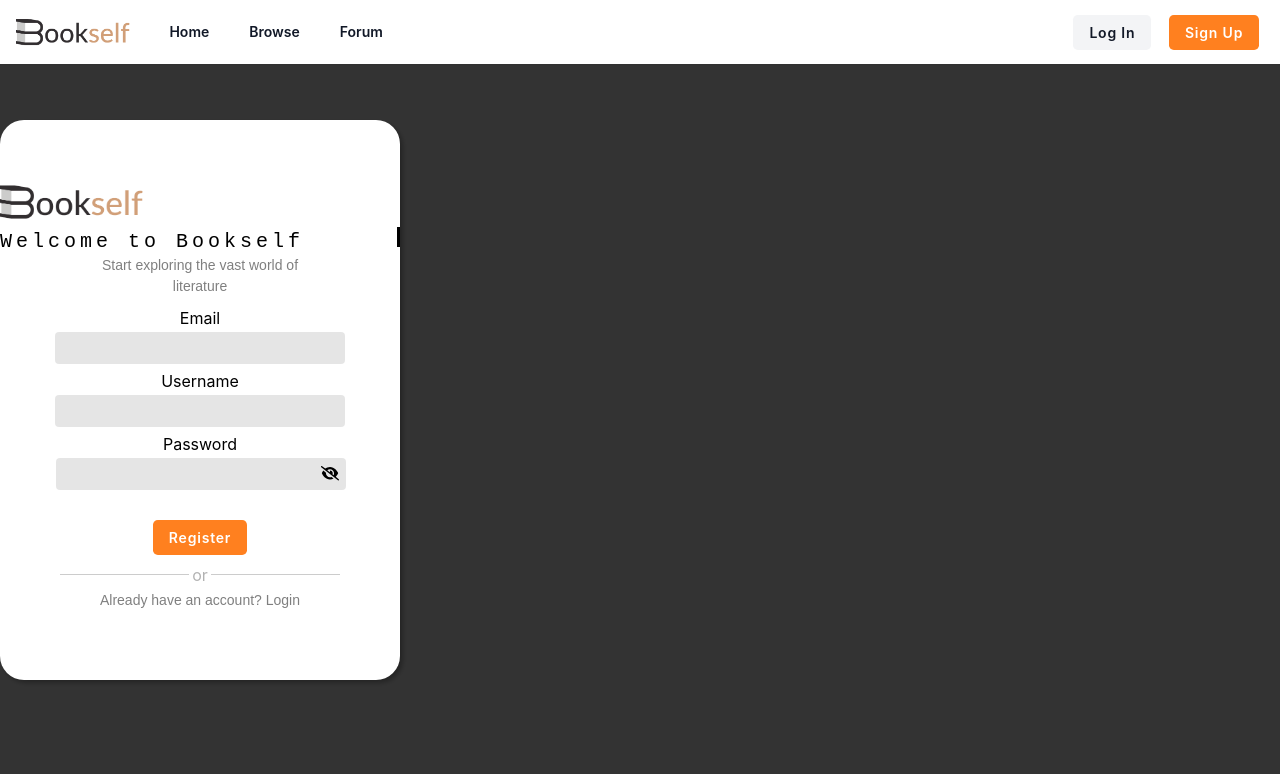
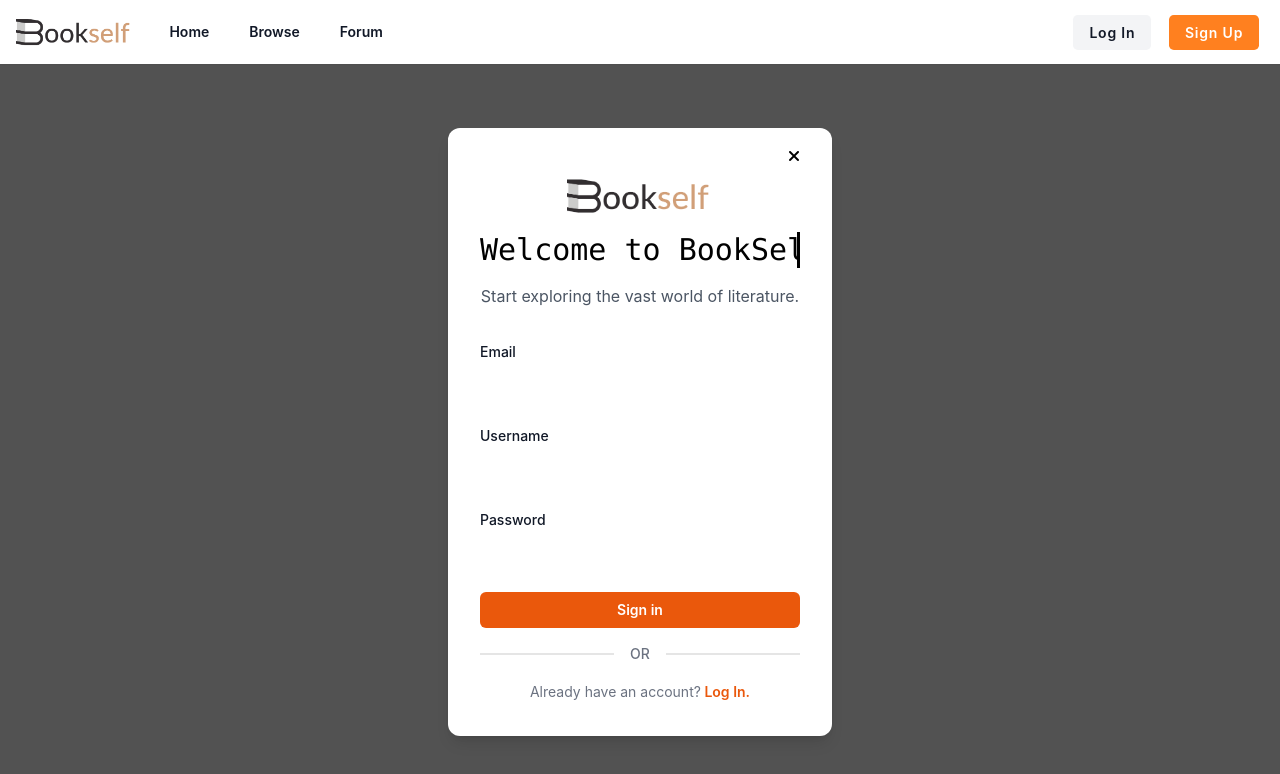
Before and after one commit to voilysse/BookSelf, a React (Create React App) app in the folder client/: page /register in a window 1280 px wide. Shown: the top 774 px of the page. Built offline with nearby package versions, Linux system fonts and the light colour scheme; no server answers.

Commit message:
login and register css

```diff
--- a/client/src/components/Auth/Login.jsx
+++ b/client/src/components/Auth/Login.jsx
@@ -1,13 +1,12 @@
 import { useState, useEffect } from "react";
 import { useForm } from "react-hook-form";
-import { useNavigate } from "react-router-dom";
+import { useNavigate, Link } from "react-router-dom";
 import { useDispatch, useSelector } from "react-redux";
-import { Link } from "react-router-dom";
+
 import { loginUser } from "../../features/auth/authActions.js";
 import { ReactComponent as Eye } from "../assets/eye-solid.svg";
 import { ReactComponent as EyeSlash } from "../assets/eye-slash-solid.svg";
 import "./Register.css";
-import { PrimaryButton } from "../Button/Button.jsx";
 
 function Login() {
   const [passwordVisible, setPasswordVisible] = useState(false);
@@ -28,22 +27,26 @@ function Login() {
   };
 
   return (
-
-    <div className="h-full bg-gray-500">
-      <div className="bg-white flex min-h-full flex-col justify-center px-6 py-12 lg:px-8">
+    <div className="min-h-[calc(100vh-64px)] flex items-center justify-center bg-neutral-600">
+      <div className="bg-white rounded-xl shadow-lg px-8 py-4 w-full max-w-sm min-h-[612px]">
+        <div className="flex justify-end pb-2">
+          <Link to="/"> <i className="fa-solid fa-xmark"></i></Link>
+        </div>
         <div className="sm:mx-auto sm:w-full sm:max-w-sm">
-          <img className="mx-auto h-12 w-auto" src="/images/logo.png" alt="BookSelf Logo" />
-          <h1 className="Typewriter Twelve">Welcome back</h1>
-
-          <p className="mt-10 text-center text-xl/9 font-semibold tracking-tight text-gray-900">Continue exploring the vast world of literature.</p>
+          <img className="mx-auto h-10 w-auto" src="/images/logo.png" alt="BookSelf Logo" />
+          <h1 className="font-mono text-3xl text-center mt-4 Typewriter">
+            <span className="text-white">....</span>Welcome back<span className="text-white">....</span>
+          </h1>
+          <p className="mt-4 text-center text-base text- text-gray-600">Continue exploring the vast world of literature.</p>
         </div>
 
         <div className="mt-10 sm:mx-auto sm:w-full sm:max-w-sm">
           <form className="space-y-6" onSubmit={handleSubmit(onSubmit)}>
             <div>
               <label htmlFor="email" className="block text-sm/6 font-medium text-gray-900">Email</label>
-              <div className="mt-2">
-                <input className="block w-full rounded-md bg-white px-3 py-1.5 text-base text-gray-900 outline-1 -outline-offset-1 outline-gray-300 placeholder:text-gray-400 focus:outline-2 focus:-outline-offset-2 focus:outline-orange-600 sm:text-sm/6"
+              <div className="mt-1">
+                <input
+                  className="block w-full rounded-md bg-white px-3 py-1.5 text-base text-gray-900 border-2 border-gray-200 placeholder:text-gray-400 focus:border-orange-600 focus:ring-2 focus:ring-orange-200 sm:text-sm"
                   type="email"
                   name="email"
                   id="email"
@@ -57,15 +60,17 @@ function Login() {
               <div className="flex items-center justify-between">
                 <label htmlFor="password" className="block text-sm/6 font-medium text-gray-900">Password</label>
               </div>
-              <div className="mt-2">
-                <input className="block w-full rounded-md bg-white px-3 py-1.5 text-base text-gray-900 outline-1 -outline-offset-1 outline-gray-300 placeholder:text-gray-400 focus:outline-2 focus:-outline-offset-2 focus:outline-orange-600 sm:text-sm/6"
+              <div className="mt-1">
+                <input
+                  className="block w-full rounded-md bg-white px-3 py-1.5 text-base text-gray-900 border-2 border-gray-200 placeholder:text-gray-400 focus:border-orange-600 focus:ring-2 focus:ring-orange-200 sm:text-sm"
                   type="password"
                   name="password"
                   id="password"
                   {...register("password")}
                   required
-                />        </div>
-              <div className="text-sm flex justify-end">
+                />
+              </div>
+              <div className="text-sm flex justify-start">
                 <a href="#" className="font-semibold text-orange-600 hover:text-orange-500">Forgot password?</a>
               </div>
             </div>
@@ -74,14 +79,18 @@ function Login() {
               <button type="submit" className="flex w-full justify-center rounded-md bg-orange-600 px-3 py-1.5 text-sm/6 font-semibold text-white shadow-xs hover:bg-orange-500 focus-visible:outline-2 focus-visible:outline-offset-2 focus-visible:outline-orange-600">Sign in</button>
             </div>
           </form>
-          <p className="mt-10 text-center text-sm/6 text-gray-500">
+          <div className="flex items-center my-4">
+            <hr className="flex-grow h-0.5 border-t-0 bg-neutral-200" />
+            <span className="mx-4 text-sm text-gray-500 font-medium">OR</span>
+            <hr className="flex-grow h-0.5 border-t-0 bg-neutral-200" />
+          </div>
+          <p className="my-4 text-center text-sm/6 text-gray-500">
             Don't have an account?
             <Link to="/register" className="font-semibold text-orange-600 hover:text-orange-500"> Register.</Link>
           </p>
         </div>
       </div>
     </div>
-
   );
 }
 
--- a/client/src/components/Auth/Register.css
+++ b/client/src/components/Auth/Register.css
@@ -1,165 +1,17 @@
-  /*All styles*/
-  .MyButton{
-    width: 500px;
-  }
-
-  .background{
-          position: fixed;
-          top:0px;
-          right: 0px;
-          background-color: rgba(0,0,0,0.8);
-          height: 100%;
-          width: 100%;
-          display: flex;
-          align-items: center;
-          justify-content: "center";
-        }
-  .form-container{
-  position: relative;
-  background-color: white;
-  width: 25rem;
-  min-width: 20rem;
-  height: 35rem;
-  border-radius: 24px;
-  display: flex;
-  flex-direction: column;
-  align-items: center;
-  justify-content: center;
-  box-shadow: 3px 3px 5px rgba(0,0,0,0.3);
-  }
-
-  .form-inputs{
-  display: flex;
-  flex-direction: column;
-  align-items: center;
-  justify-content: center;
-  padding: 20px;
-  }
-
-  .form-title{
-    display: flex;
-                flex-direction: column;
-                align-items: center;
-                gap: 5px;
-  }
-
-  .CloseButton button{
-  background-color: transparent;
-  position: absolute;
-  top: 0;
-  right:0;
-  margin: 16px;
-  cursor: pointer;
-  display: inline-flex;
-  align-items: center;
-  justify-content: center;
-  }
-
-  .CloseButton button i {
-  font-size: 16px;;
-  }
-
-  .CloseButton button i:hover{
-  font-size: 18px;
-  color: rgb(21, 21, 21);
-  }
-  .Form h2{
-  color:rgba(0,0,0,0.5) ;
-  font-family: Arial, Helvetica, sans-serif;
-  font-size: 12px;
-  align-self: flex-start;
-  }
-  .Logo{
-  height: 40px;
-  display: flex;
-  }
-  .Input{
-  position: relative;
-  margin: 5px;
-  margin-top: 2px;
-  border-radius: 4px;
-  width: 100%;
-  height: 32px;
-  background-color: rgba(0,0,0,0.1);
-  }
-  input.Input{
-  padding-left: 16px;
-  padding-right: 16px;
-  color: rgba(0,0,0,0.5);
-  }
-  .Input:focus{
-  outline: none;
-  box-shadow: 2px 2px 2px rgba(0,0,0,0.2);
-  }
-  p.SmallGrey{
-    height: 28px;
-    margin:0;
-    width: fit-content;
-    font-size:14px;
-    font-family: Arial, Helvetica, sans-serif;
-    color: rgba(0,0,0,0.5);
-    }
-  .Typewriter{
-    height: 20px;
-  font-size:20px;
-  letter-spacing: 4px;
-  font-family: monospace;
+.Typewriter {
   border-right: 3px solid;
   width: 100%;
   white-space: nowrap;
   overflow: hidden;
-  animation: typing 2s steps(19), cursor .4s step-end infinite alternate;
+  animation: typing 2s steps(19), cursor 0.4s step-end infinite alternate;
+}
+@keyframes cursor {
+  50% {
+    border-color: transparent;
   }
-  @keyframes cursor{
-  50% {border-color: transparent}
+}
+@keyframes typing {
+  from {
+    width: 0;
   }
-  @keyframes typing{
-  from {width: 0}
-  }
-
-  .OrangeButton{
-  background-color: rgba(254, 85, 0,0.9);
-  color: white;
-  font-weight: 500;
-  font-size: 16px;
-  font-family: Arial, Helvetica, sans-serif;
-  width: 30%;
-  height: 28px;
-  border-radius: 8px;
-  cursor: pointer;
-  }
-  .OrangeButton:hover{
-  background-color: rgba(254, 85, 1);
-  }
-  .separator{
-  width: 70%;
-  background-color: rgba(0,0,0,0.2);
-  height: 1px;
-  border: none;
-  margin: 20px 0;
-  }
-  .textSeparator
-  {
-  width: 70%;
-  height: 30px;
-  display: flex;
-  align-items: center;
-  justify-content: space-around;
-  }
-  .textSeparator p {
-  color: rgba(0,0,0,0.3);
-  padding: 3px;
-  }
-  .LinkText{
-  font-size:14px;
-  font-family: Arial, Helvetica, sans-serif;
-  color: rgba(0,0,0,1);
-  }
-
-  .LinkText:hover{
-    cursor: pointer;
-    color: rgba(0,0,0,1);
-  }
-  .eye:hover{
-    cursor: pointer;
-  }
+}
--- a/client/src/components/Auth/Register.jsx
+++ b/client/src/components/Auth/Register.jsx
@@ -32,92 +32,83 @@ function Register({ isOpen, onClose, switchModal }) {
     dispatch(registerUser(data));
   };
 
-  return (
-      <div
-        className="background"
-      >
-        <form onSubmit={handleSubmit(onSubmit)} className="form-container">
+ return (
+    <div className="min-h-[calc(100vh-64px)] flex items-center justify-center bg-neutral-600">
+      <div className="bg-white rounded-xl shadow-lg px-8 py-4 w-full max-w-sm">
+        <div className="flex justify-end pb-2">
+          <Link to="/"> <i className="fa-solid fa-xmark"></i></Link>
+        </div>
+        <div className="sm:mx-auto sm:w-full sm:max-w-sm">
+          <img className="mx-auto h-10 w-auto" src="/images/logo.png" alt="BookSelf Logo" />
+          <h1 className="font-mono text-3xl text-center mt-4 Typewriter">
+            Welcome to BookSelf<span className="text-white">.</span>
+          </h1>
+          <p className="mt-4 text-center text-base text- text-gray-600">Start exploring the vast world of literature.</p>
+        </div>
 
-
-            <div className="form-title">
-              <div className="Logo">
-              <img src="/images/logo.png" alt="Bookself Logo" />
-            </div>
-                <h1 className="Typewriter">Welcome to Bookself</h1>
-              <div
-                className="ParagraphContainer"
-                style={{
-                  width: "250px",
-                  display: "flex",
-                  justifyContent: "center",
-                  alignItems: "center",
-                  textAlign: "center",
-                  padding: "3px",
-                }}
-              >
-                <p className="SmallGrey">
-                  Start exploring the vast world of literature
-                </p>
+        <div className="mt-8 sm:mx-auto sm:w-full sm:max-w-sm">
+          <form className="space-y-6" onSubmit={handleSubmit(onSubmit)}>
+            <div>
+              <label htmlFor="email" className="block text-sm/6 font-medium text-gray-900">Email</label>
+              <div className="mt-1">
+                <input
+                  className="block w-full rounded-md bg-white px-3 py-1.5 text-base text-gray-900 border-2 border-gray-200 placeholder:text-gray-400 focus:border-orange-600 focus:ring-2 focus:ring-orange-200 sm:text-sm"
+                  type="email"
+                  name="email"
+                  id="email"
+                  {...register("email")}
+                  required
+                />
               </div>
             </div>
-            <div className="form-inputs">
-              <label htmlFor="email">Email</label>
-              <input
-                type="email"
-                className="Input"
-                {...register("email")}
-                required
-              />
-              <label htmlFor="username">Username</label>
-              <input
-                type="text"
-                className="Input"
-                {...register("username")}
-                required
-              />
-              <label htmlFor="password">Password</label>
-              <div
-                style={{
-                  position: "relative",
-                  left: "-4px",
-                }}
-              >
+
+            <div>
+              <label htmlFor="username" className="block text-sm/6 font-medium text-gray-900">Username</label>
+              <div className="mt-1">
                 <input
-                  type={passwordVisible ? "text" : "password"}
-                  className="Input"
+                  className="block w-full rounded-md bg-white px-3 py-1.5 text-base text-gray-900 border-2 border-gray-200 placeholder:text-gray-400 focus:border-orange-600 focus:ring-2 focus:ring-orange-200 sm:text-sm"
+                  type="username"
+                  name="username"
+                  id="username"
+                  {...register("username")}
+                  required
+                />
+              </div>
+            </div>
+
+            <div>
+              <div className="flex items-center justify-between">
+                <label htmlFor="password" className="block text-sm/6 font-medium text-gray-900">Password</label>
+              </div>
+              <div className="mt-1">
+                <input
+                  className="block w-full rounded-md bg-white px-3 py-1.5 text-base text-gray-900 border-2 border-gray-200 placeholder:text-gray-400 focus:border-orange-600 focus:ring-2 focus:ring-orange-200 sm:text-sm"
+                  type="password"
+                  name="password"
+                  id="password"
                   {...register("password")}
                   required
                 />
-                <button
-                  className="eye"
-                  style={{
-                    background: "transparent",
-                    width: "18px",
-                    position: "absolute",
-                    right: "2px",
-                    top: "10px",
-                  }}
-                  onClick={() => {
-                    setPasswordVisible(!passwordVisible);
-                  }}
-                >
-                  {passwordVisible ? <Eye /> : <EyeSlash />}
-                </button>
               </div>
             </div>
-            <PrimaryButton text="Register" type="submit" />
-            <div className="textSeparator">
-              <hr className="separator" />
-              <p>or</p>
-              <hr className="separator" />
+
+            <div>
+              <button type="submit" className="flex w-full justify-center rounded-md bg-orange-600 px-3 py-1.5 text-sm/6 font-semibold text-white shadow-xs hover:bg-orange-500 focus-visible:outline-2 focus-visible:outline-offset-2 focus-visible:outline-orange-600">Sign in</button>
             </div>
-            <p className="SmallGrey">
-              Already have an account?{" "}
-              <Link to="/login"> Login</Link>
-            </p>
-        </form>
+          </form>
+          <div className="flex items-center my-4">
+            <hr className="flex-grow h-0.5 border-t-0 bg-neutral-200" />
+            <span className="mx-4 text-sm text-gray-500 font-medium">OR</span>
+            <hr className="flex-grow h-0.5 border-t-0 bg-neutral-200" />
+          </div>
+          <p className="my-4 text-center text-sm/6 text-gray-500">
+            Already have an account?
+            <Link to="/login" className="font-semibold text-orange-600 hover:text-orange-500"> Log In.</Link>
+          </p>
+        </div>
       </div>
-      );
+    </div>
+  );
 }
 
 export default Register;
--- a/client/src/features/auth/authSlice.js
+++ b/client/src/features/auth/authSlice.js
@@ -17,6 +17,9 @@ const authSlice = createSlice({
     },
     logout: (state, action) => {
       state.user = null;
+      state.loading = false;
+      state.error = null;
+      state.success = false;
     },
     clearAuthState(state) {
       state.user = null;
```
